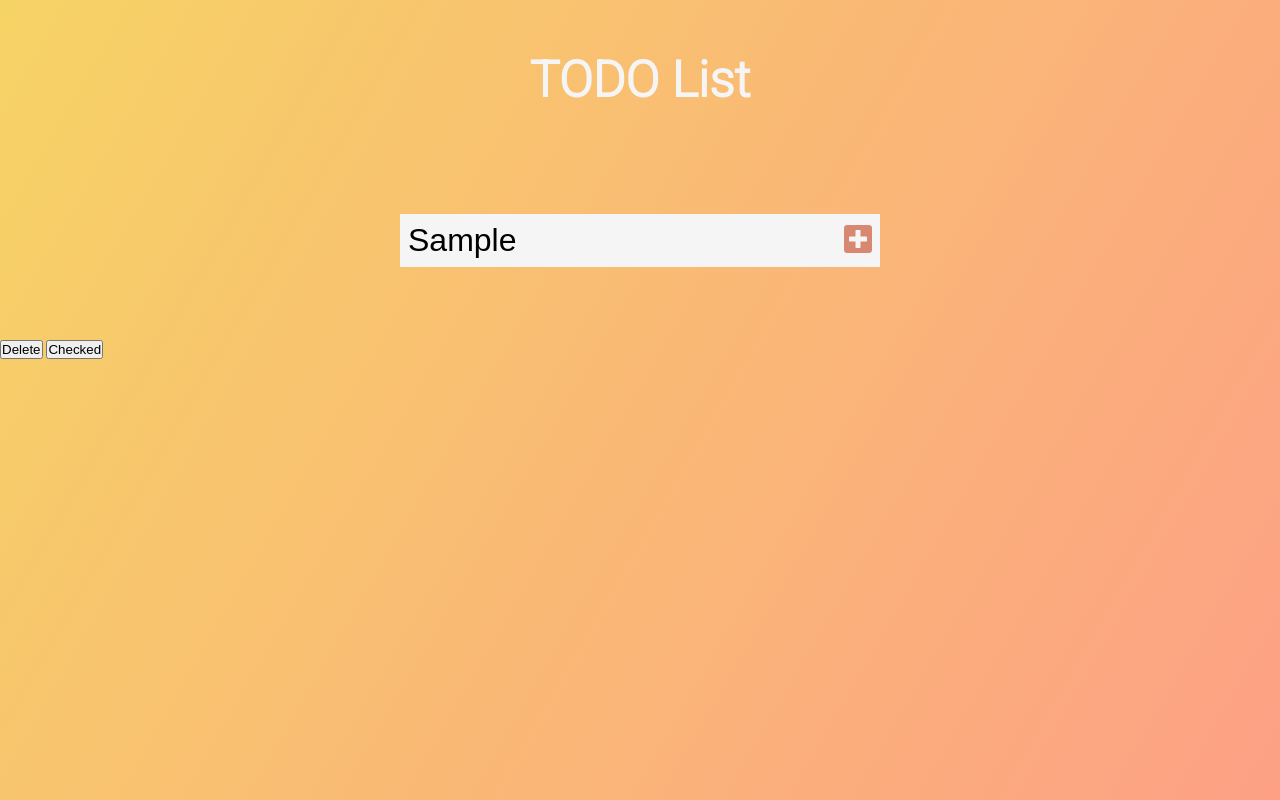
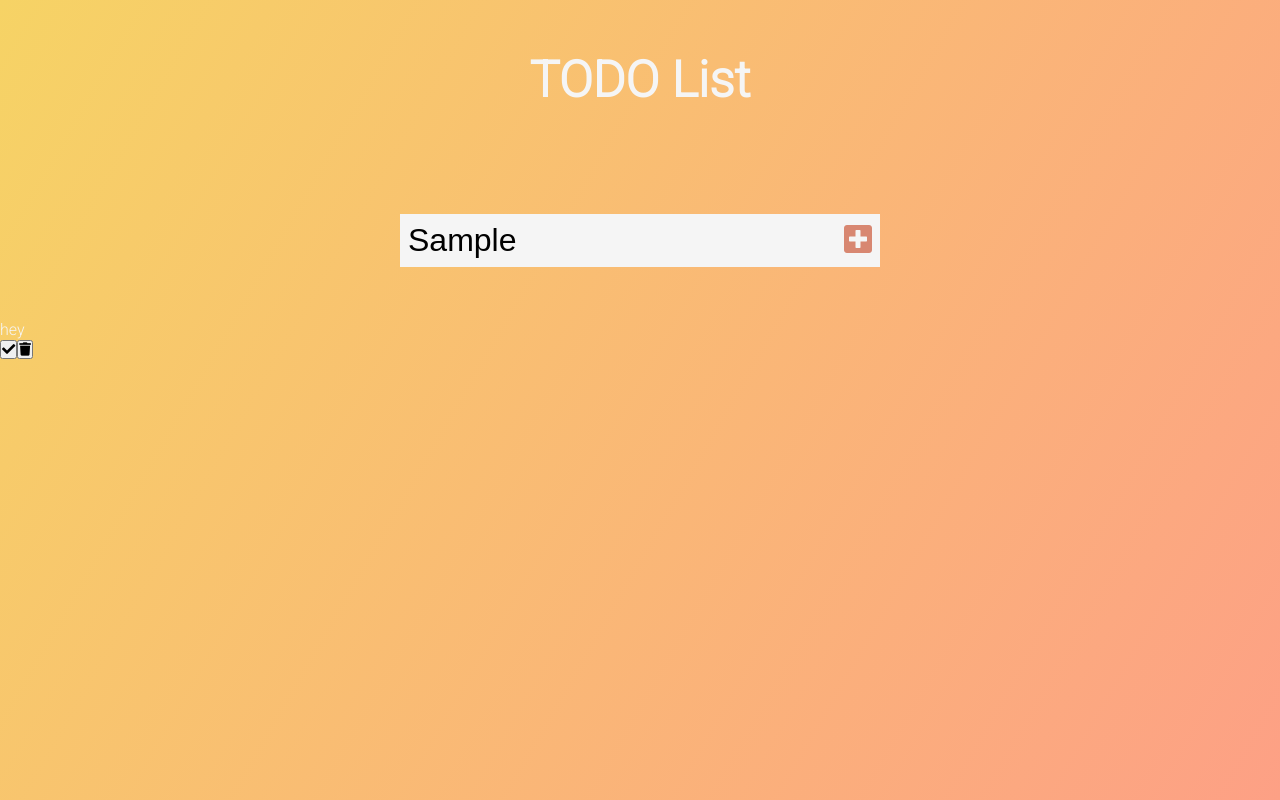
Before and after one commit to borisboychev/TODO-List, a plain HTML site: page index.html in a window 1280 px wide. Both pictures are taken after typing "Sample" into the empty fields and a click on the button 858 px from the left and 240 px from the top of the page. Drawn offline with Linux system fonts and the light colour scheme.

Commit message:
check and trash button functionality

```diff
--- a/app.js
+++ b/app.js
@@ -11,10 +11,23 @@ function addTODO(event) {
   //todo div
   const todoDiv = document.createElement("div");
   todoDiv.classList.add("todo");
-
   const newTodo = document.createElement("li");
   newTodo.innerText = "hey";
   newTodo.classList.add("todo-item");
+  todoDiv.appendChild(newTodo);
 
-  todoDiv.appendChild(newTodo);
+  //check button
+  const checkedButton = document.createElement("button");
+  checkedButton.innerHTML = '<i class="fas fa-check"></i>';
+  checkedButton.classList.add("checked-button");
+  todoDiv.appendChild(checkedButton);
+
+  //trash button
+  const trashButton = document.createElement("button");
+  trashButton.innerHTML = '<i class="fas fa-trash"></i>';
+  trashButton.classList.add("trash-button");
+  todoDiv.appendChild(trashButton);
+
+  //append to list
+  todoList.appendChild(todoDiv);
 }
--- a/index.html
+++ b/index.html
@@ -27,13 +27,7 @@
       </button>
     </form>
     <div class="todo-container">
-      <ul class="todo-list">
-        <div class="todo">
-          <li></li>
-          <button>Delete</button>
-          <button>Checked</button>
-        </div>
-      </ul>
+      <ul class="todo-list"></ul>
     </div>
     <script src="./app.js"></script>
   </body>
```
